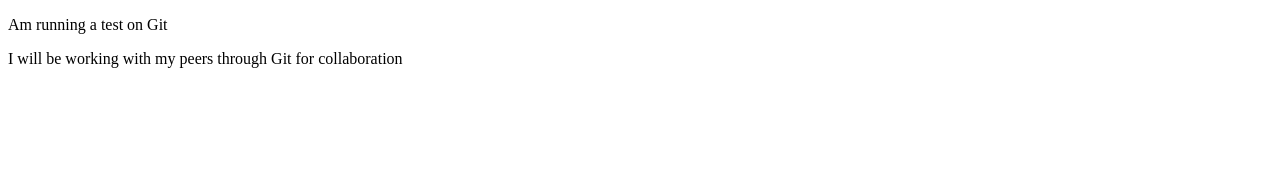
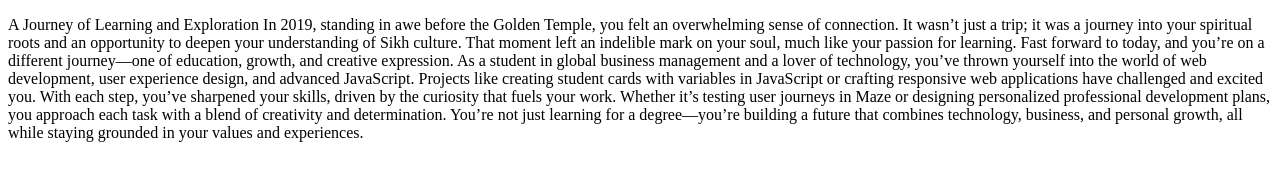
Before and after one commit to arsshpreetkaur/intro.md, a plain HTML site: page index.html in a window 1280 px wide. Drawn offline with Linux system fonts and the light colour scheme.

Commit message:
Update index.html

```diff
--- a/index.html
+++ b/index.html
@@ -3,10 +3,15 @@
 <head>
     <meta charset="UTF-8">
     <meta name="viewpoint" content="width=device-width, initial-scale=1.0">
-    <title>Document</title>
+    <title>My Story</title>
 </head>
 <body>
-    <p>Am running a test on Git</p>
-    <p>I will be working with my peers through Git for collaboration</p>
+    <p>A Journey of Learning and Exploration
+
+In 2019, standing in awe before the Golden Temple, you felt an overwhelming sense of connection. It wasn’t just a trip; it was a journey into your spiritual roots and an opportunity to deepen your understanding of Sikh culture. That moment left an indelible mark on your soul, much like your passion for learning.
+
+Fast forward to today, and you’re on a different journey—one of education, growth, and creative expression. As a student in global business management and a lover of technology, you’ve thrown yourself into the world of web development, user experience design, and advanced JavaScript. Projects like creating student cards with variables in JavaScript or crafting responsive web applications have challenged and excited you. With each step, you’ve sharpened your skills, driven by the curiosity that fuels your work.
+
+Whether it’s testing user journeys in Maze or designing personalized professional development plans, you approach each task with a blend of creativity and determination. You’re not just learning for a degree—you’re building a future that combines technology, business, and personal growth, all while staying grounded in your values and experiences.</p>
 </body>
 </html>
```
